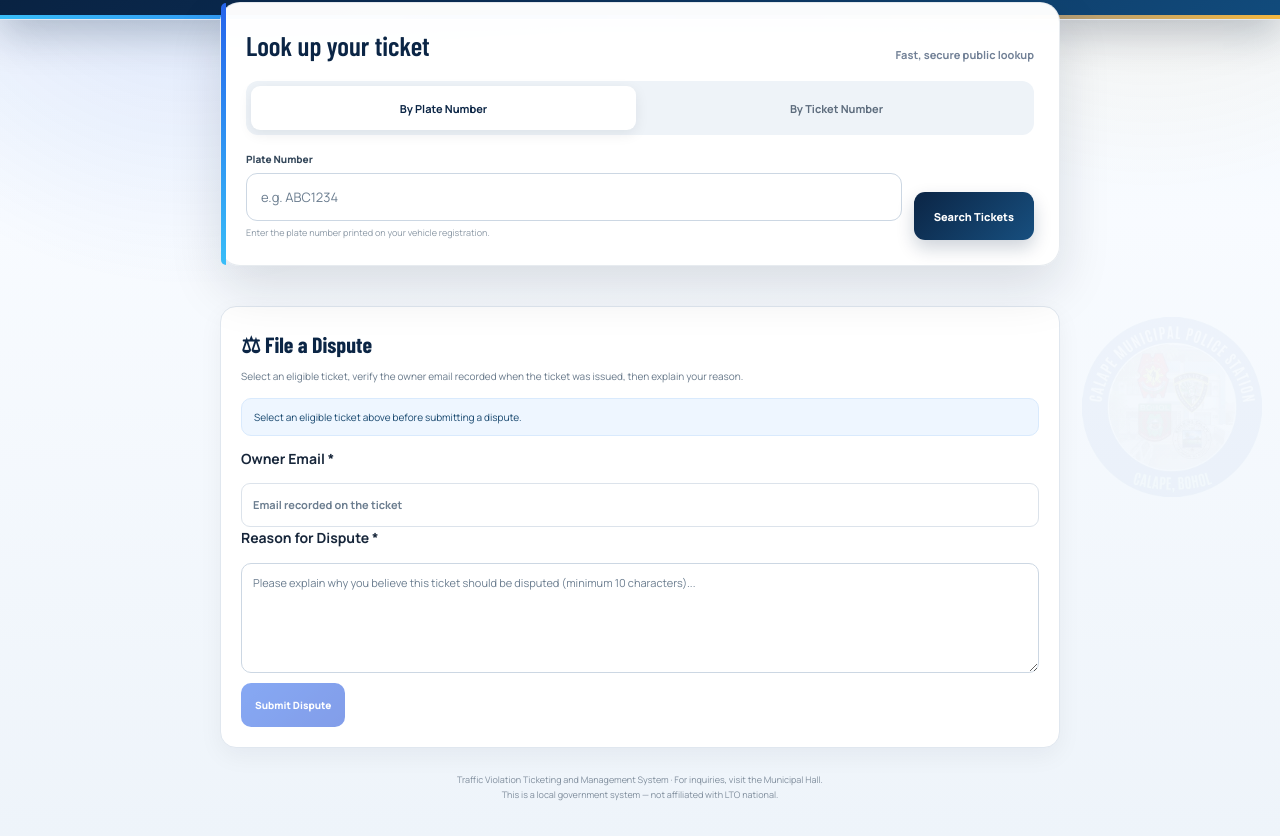
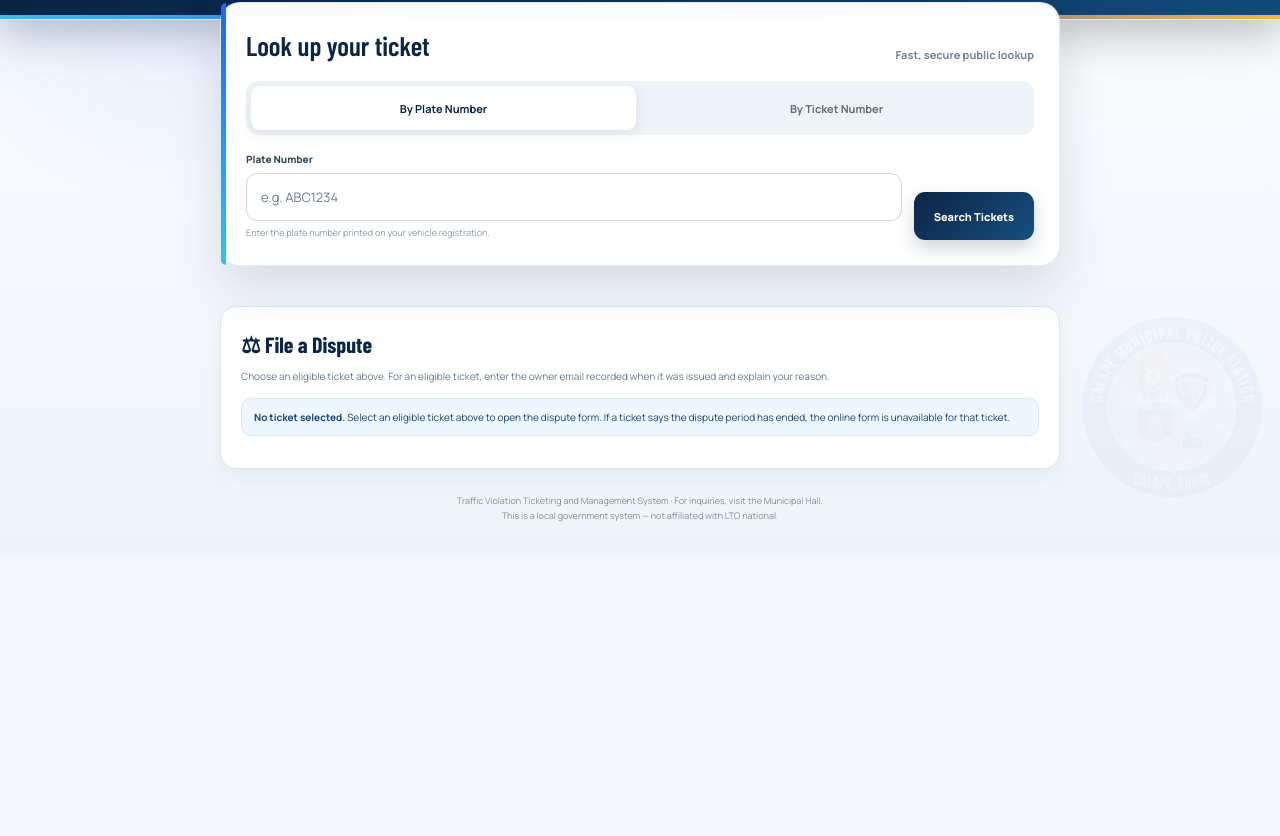
Before and after one commit to klintpaulbayarcal-byte/Thesis-TVTMS-React, a React (Vite) app: page /ticket-lookup in a window 1280 px wide. Shown: the part 285-1121 px from the top of the page. After the commit the page ends 842 px from the top, so only its background shows below. Built offline with nearby package versions, Linux system fonts and the light colour scheme; a web font is replaced by a local one.

Commit message:
fix(ui): clarify public dispute eligibility and submission feedback

```diff
--- a/src/pages/PublicTicketLookup.jsx
+++ b/src/pages/PublicTicketLookup.jsx
@@ -22,9 +22,11 @@ export default function PublicTicketLookup(){
   const [selected,setSelected]=useState(null);
   const [email,setEmail]=useState('');
   const [reason,setReason]=useState('');
+  const [disputeNotice,setDisputeNotice]=useState({type:'',text:''});
+  const [disputeBusy,setDisputeBusy]=useState(false);
   const normalizedQuery=useMemo(()=>query.toUpperCase(),[query]);
 
-  const switchMode=(next)=>{setMode(next);setQuery('');setTickets([]);setSummary(null);setSelected(null);setNotice({type:'',text:''});};
+  const switchMode=(next)=>{setMode(next);setQuery('');setTickets([]);setSummary(null);setSelected(null);setNotice({type:'',text:''});setDisputeNotice({type:'',text:''});};
 
   const runLookup=async (reference,lookupMode)=>{
     const requestVersion=++lookupVersion.current;
@@ -33,7 +35,7 @@ export default function PublicTicketLookup(){
       setNotice({type:'error',text:'Enter a valid reference (2–30 characters).'});
       return;
     }
-    setBusy(true);setNotice({type:'',text:''});setTickets([]);setSummary(null);setSelected(null);
+    setBusy(true);setNotice({type:'',text:''});setTickets([]);setSummary(null);setSelected(null);setDisputeNotice({type:'',text:''});
     try{
       const filters=lookupMode==='plate'?{plateNumber:value}:{ticketNumber:value};
       const r=await API.publicTicketLookup(filters);
@@ -44,8 +46,8 @@ export default function PublicTicketLookup(){
         try{const plate=await API.publicPlateSummary(value);if(requestVersion===lookupVersion.current)setSummary(plate.summary??null);}catch{/* search results remain usable */}
       }
       if(!rows.length)setNotice({type:'info',text:'No matching ticket record was found.'});
-    }catch(error){setNotice({type:'error',text:error.message});}
-    finally{setBusy(false);}
+    }catch(error){if(requestVersion===lookupVersion.current)setNotice({type:'error',text:error.message});}
+    finally{if(requestVersion===lookupVersion.current)setBusy(false);}
   };
 
   const search=event=>{
@@ -65,18 +67,28 @@ export default function PublicTicketLookup(){
     void runLookup(referenceFromUrl,modeFromUrl);
   },[referenceFromUrl,modeFromUrl]);
 
-  const openDispute=ticket=>{setSelected(ticket);setEmail('');setReason('');setNotice({type:'',text:''});setTimeout(()=>document.getElementById('publicDisputeSection')?.scrollIntoView({behavior:'smooth',block:'center'}),0);};
+  const openDispute=ticket=>{
+    if(!ticket.dispute_eligible)return;
+    setSelected(ticket);setEmail('');setReason('');setDisputeNotice({type:'',text:''});
+    setTimeout(()=>document.getElementById('publicDisputeSection')?.scrollIntoView({behavior:'smooth',block:'center'}),0);
+  };
   const dispute=async event=>{
     event.preventDefault();
-    if(!selected||!email.trim()||reason.trim().length<10)return;
+    if(disputeBusy)return;
+    if(!selected||!selected.dispute_eligible){setDisputeNotice({type:'error',text:'Select an eligible ticket before submitting a dispute.'});return;}
+    if(!email.trim()||reason.trim().length<10){setDisputeNotice({type:'error',text:'Enter the owner email recorded on the ticket and a reason of at least 10 characters.'});return;}
+    setDisputeBusy(true);setDisputeNotice({type:'',text:''});
     try{
       await API.publicDispute({ticketNumber:selected.ticket_number,email:email.trim().toLowerCase(),reason:reason.trim()});
       setSelected(null);setEmail('');setReason('');
-      setNotice({type:'success',text:'Your dispute was submitted successfully for administrator review.'});
+      setDisputeNotice({type:'success',text:'Your dispute was submitted successfully for administrator review. The ticket list will update shortly.'});
       const filters=mode==='plate'?{plateNumber:normalizedQuery}:{ticketNumber:normalizedQuery};
-      const refreshed=await API.publicTicketLookup(filters);
-      setTickets(Array.isArray(refreshed.tickets)?refreshed.tickets:[]);
-    }catch(error){setNotice({type:'error',text:error.message});}
+      try{
+        const refreshed=await API.publicTicketLookup(filters);
+        setTickets(Array.isArray(refreshed.tickets)?refreshed.tickets:(Array.isArray(refreshed.data)?refreshed.data:[]));
+      }catch{/* Keep the successful submission confirmation even if refreshing fails. */}
+    }catch(error){setDisputeNotice({type:'error',text:error.message||'Unable to submit the dispute. Please try again.'});}
+    finally{setDisputeBusy(false);}
   };
 
   return <main className="public-lookup-page">
@@ -127,20 +139,21 @@ export default function PublicTicketLookup(){
             <div><dt>Paid</dt><dd>{money(ticket.total_paid)}</dd></div><div><dt>Balance</dt><dd>{money(ticket.remaining_balance)}</dd></div>
             <div className="span-2"><dt>Location</dt><dd>{ticket.location||'—'}</dd></div>
           </dl>
-          {ticket.dispute_eligible?<button className="dispute-trigger" onClick={()=>openDispute(ticket)}>File a Dispute</button>:ticket.dispute_message?<Notice type="info">{ticket.dispute_message}</Notice>:null}
+          {ticket.dispute_eligible?<button type="button" className="dispute-trigger" onClick={()=>openDispute(ticket)}>File a Dispute</button>:ticket.dispute_message?<div className="dispute-ineligible"><strong>Dispute unavailable for this ticket.</strong><Notice type="info">{ticket.dispute_message}</Notice><p>If you need clarification, please contact the issuing office.</p></div>:null}
         </article>)}
       </section>
 
-      <section id="publicDisputeSection" className="dispute-wrap">
+      <section id="publicDisputeSection" className="dispute-wrap" aria-live="polite">
         <div className="dispute-card">
           <div className="dispute-title">⚖ File a Dispute</div>
-          <div className="dispute-desc">Select an eligible ticket, verify the owner email recorded when the ticket was issued, then explain your reason.</div>
-          <form className="dispute-form" onSubmit={dispute}>
-            <div className="selected-ticket-summary">{selected?<>Selected ticket: <strong>{selected.ticket_number}</strong> · {selected.violation_name}</>:<>Select an eligible ticket above before submitting a dispute.</>}</div>
-            <div className="field"><label htmlFor="disputeEmail">Owner Email *</label><input id="disputeEmail" type="email" maxLength="100" required disabled={!selected} value={email} onChange={e=>setEmail(e.target.value)} autoComplete="email" placeholder="Email recorded on the ticket" /></div>
-            <div className="field"><label htmlFor="disputeReason">Reason for Dispute *</label><textarea id="disputeReason" rows="4" minLength="10" maxLength="4000" required disabled={!selected} value={reason} onChange={e=>setReason(e.target.value)} placeholder="Please explain why you believe this ticket should be disputed (minimum 10 characters)..." /></div>
-            <button type="submit" className="dispute-submit" disabled={!selected||!email.trim()||reason.trim().length<10}>Submit Dispute</button>
-          </form>
+          <div className="dispute-desc">Choose an eligible ticket above. For an eligible ticket, enter the owner email recorded when it was issued and explain your reason.</div>
+          <Notice type={disputeNotice.type}>{disputeNotice.text}</Notice>
+          {selected?<form className="dispute-form" onSubmit={dispute}>
+            <div className="selected-ticket-summary">Selected ticket: <strong>{selected.ticket_number}</strong> · {selected.violation_name}</div>
+            <div className="field"><label htmlFor="disputeEmail">Owner Email *</label><input id="disputeEmail" type="email" maxLength="100" required disabled={disputeBusy} value={email} onChange={e=>setEmail(e.target.value)} autoComplete="email" placeholder="Email recorded on the ticket" /></div>
+            <div className="field"><label htmlFor="disputeReason">Reason for Dispute *</label><textarea id="disputeReason" rows="4" minLength="10" maxLength="4000" required disabled={disputeBusy} value={reason} onChange={e=>setReason(e.target.value)} placeholder="Explain why you believe this ticket should be disputed (at least 10 characters)." /></div>
+            <button type="submit" className="dispute-submit" disabled={disputeBusy||!email.trim()||reason.trim().length<10}>{disputeBusy?'Submitting…':'Submit Dispute'}</button>
+          </form>:<div className="selected-ticket-summary"><strong>No ticket selected.</strong> Select an eligible ticket above to open the dispute form. If a ticket says the dispute period has ended, the online form is unavailable for that ticket.</div>}
         </div>
       </section>
 
```
Also changed, not shown: 1 other file (tests, documents, lock files or other folders).
